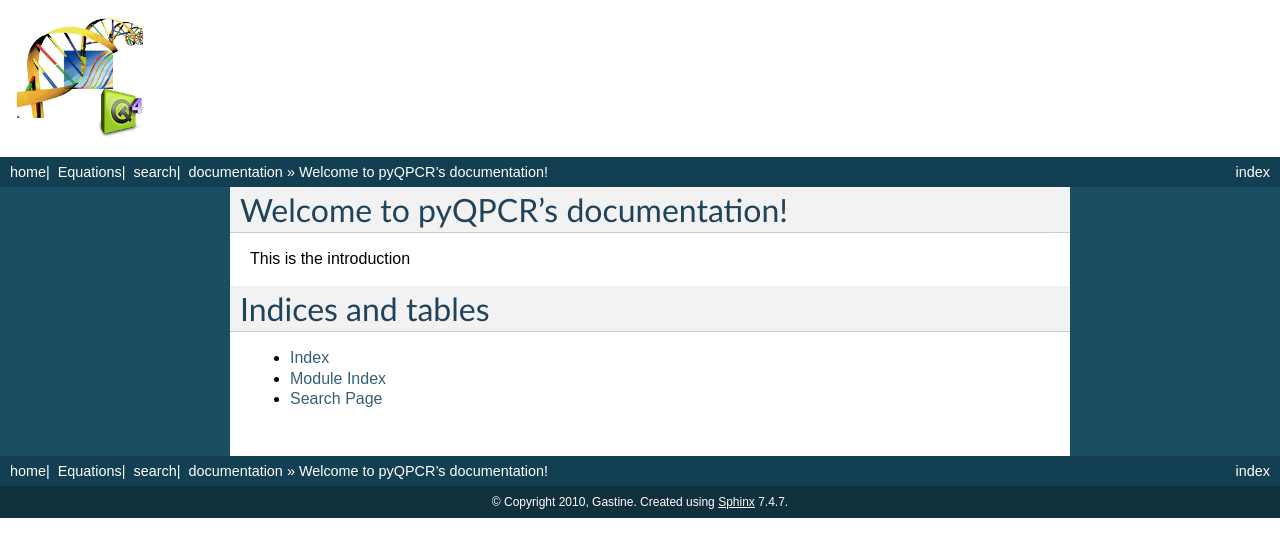
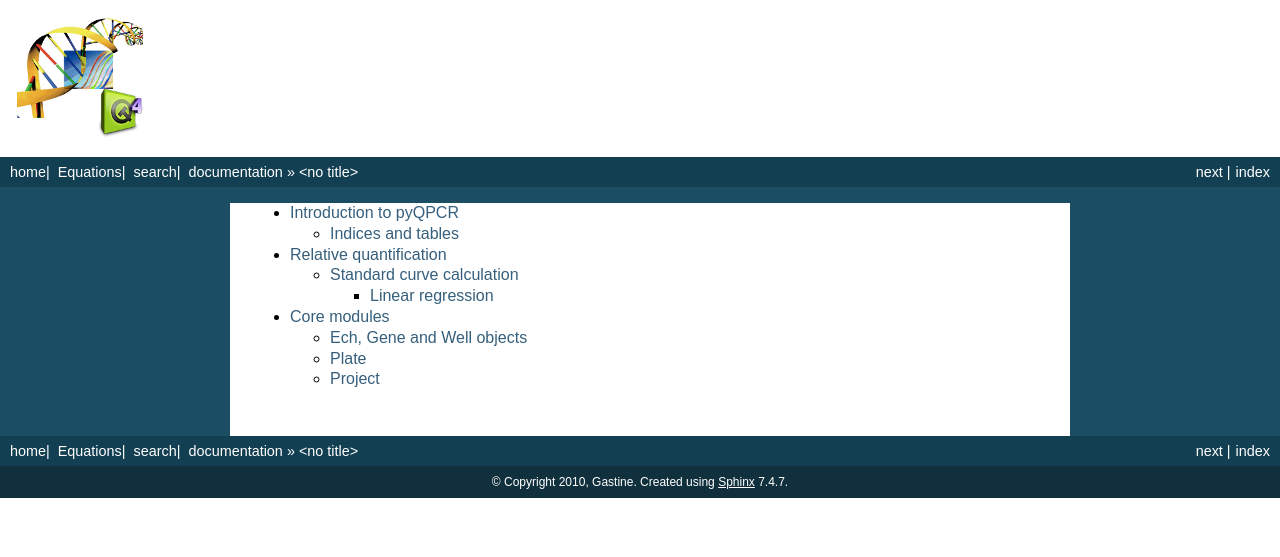
Before and after one commit to bleakley/pyqpcr, a Sphinx documentation site: the page built from sphinx/pyQPCR.rst, in a window 1280 px wide. Shown: the top 557 px of the page. Built offline with Sphinx 7.4.7, drawn with Linux system fonts in a browser that asks for light colours; formulas are drawn with MathJax 3.

Commit message:
improve sphinx tree

```diff
--- a/sphinx/.templates/layout.html
+++ b/sphinx/.templates/layout.html
@@ -2,10 +2,10 @@
 
 
 {% block rootrellink %}
-        <li><a href="{{ pathto('pyQPCR') }}">home</a>|&nbsp;</li>
-        <li><a href="{{ pathto('equa') }}">Equations</a>|&nbsp;</li>
+        <li><a href="{{ pathto('intro') }}">home</a>|&nbsp;</li>
+        <li><a href="{{ pathto('relative') }}">Equations</a>|&nbsp;</li>
         <li><a href="{{ pathto('search') }}">search</a>|&nbsp;</li>
-       <li><a href="{{ pathto('contents') }}">documentation </a> &raquo;</li>
+       <li><a href="{{ pathto('pyQPCR') }}">documentation </a> &raquo;</li>
 {% endblock %}
 
 
--- a/sphinx/contents.rst
+++ b/sphinx/contents.rst
@@ -1,7 +1 @@
 Contents:
-
-.. toctree::
-
-   pyQPCR
-   equa
-   mod1
--- a/sphinx/mod1.rst
+++ b/sphinx/mod1.rst
@@ -8,7 +8,6 @@ Ech, Gene and Well objects
 .. automodule:: pyQPCR.wellGeneSample
    :members:
 
-
 Plate
 =====
 .. automodule:: pyQPCR.plate
--- a/sphinx/pyQPCR.rst
+++ b/sphinx/pyQPCR.rst
@@ -3,17 +3,8 @@
    You can adapt this file completely to your liking, but it should at least
    contain the root `toctree` directive.
 
-Welcome to pyQPCR's documentation!
-==================================
+.. toctree::
 
-This is the introduction
-
-
-
-
-Indices and tables
-==================
-
-* :ref:`genindex`
-* :ref:`modindex`
-* :ref:`search`
+   intro
+   relative
+   mod1
```
Also changed, not shown: sphinx/intro.rst (added, +9 -0 lines), sphinx/relative.rst (renamed from sphinx/equa.rst).
